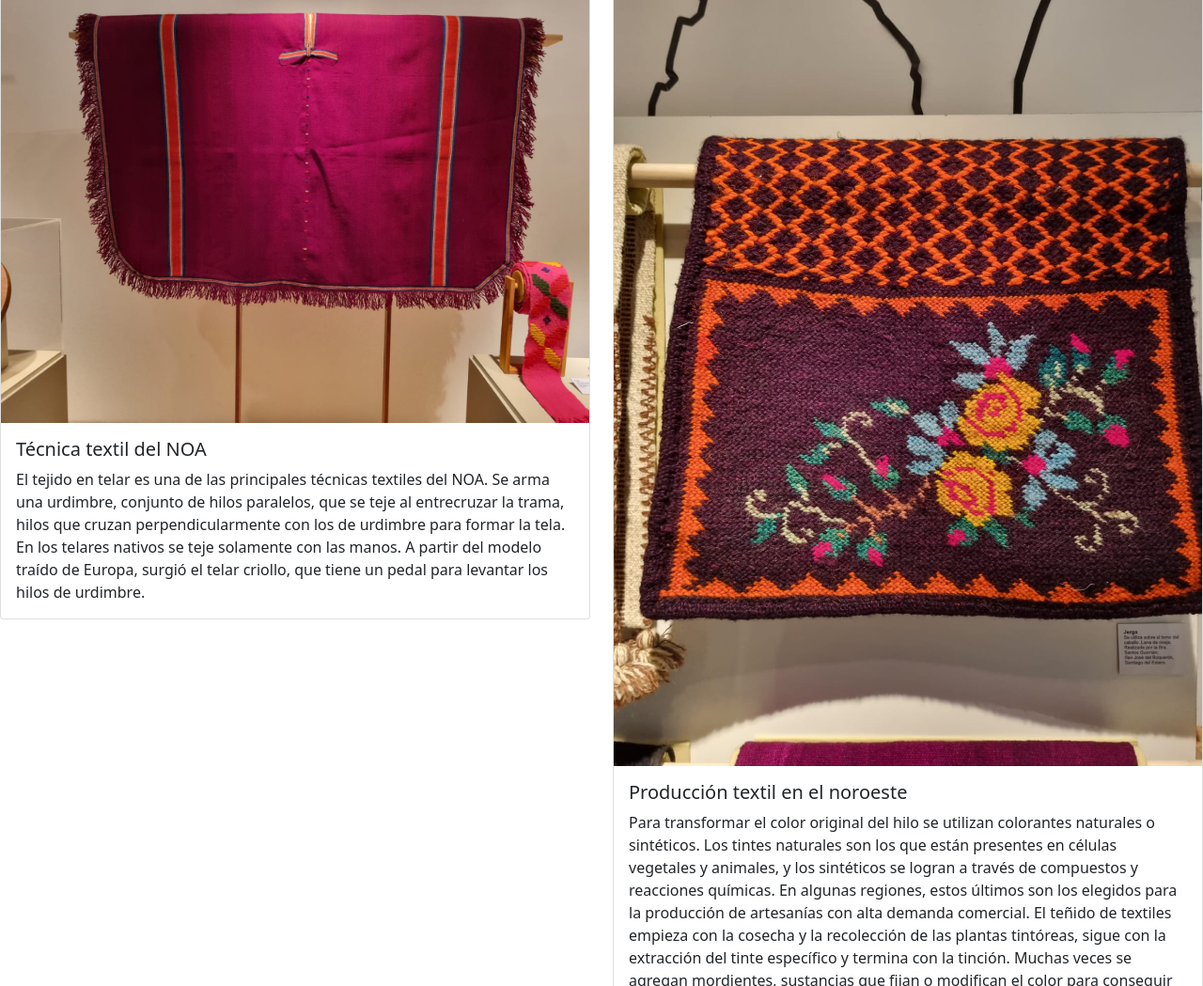
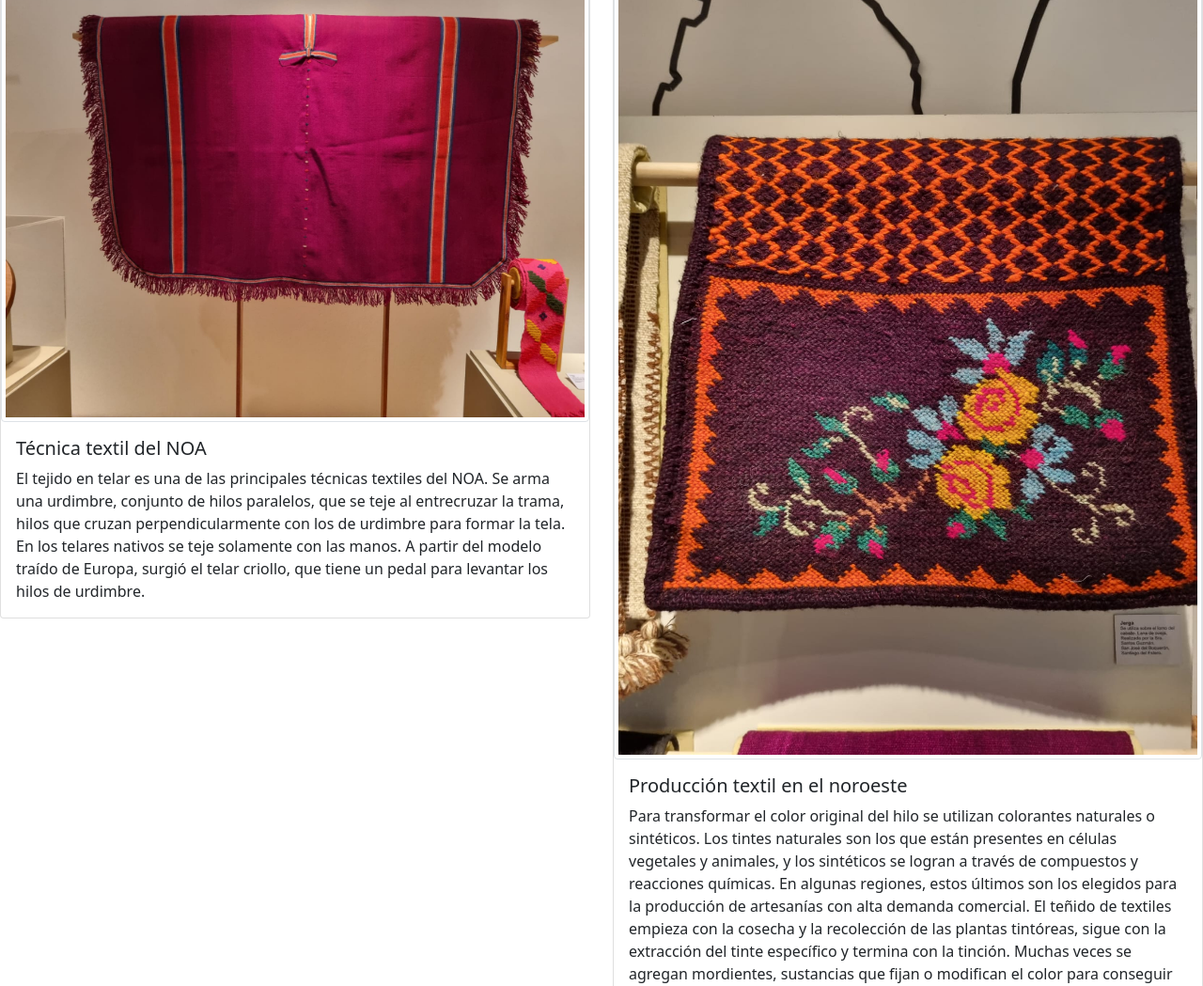
Before and after one commit to IsabelIMTextil/phpintegrador1, a PHP site: page /pages/noa.php in a window 1280 px wide. Shown: the part 1216-2265 px from the top of the page at 94% size. Run offline with PHP 8.4, Linux system fonts and the light colour scheme.

Commit message:
se ven las fotos y los vídeos

```diff
--- a/pages/mapuche.php
+++ b/pages/mapuche.php
@@ -112,7 +112,7 @@
 <!-- <div class="row row-cols-1 row-cols-md-2 g-4"> -->
 <div class="col">
     <div class="card">
-    <iframe  class="m-auto p-1" width="80%" height="315" src="https://www.youtube.com/watch?v=DJC50gjxbA8&t=49s" title="YouTube video player" frameborder="0" allow="accelerometer; autoplay; clipboard-write; encrypted-media; gyroscope; picture-in-picture; web-share" allowfullscreen></iframe>
+    <iframe class="m-auto p-1" width="80%" height="315" src="https://www.youtube.com/embed/DJC50gjxbA8?si=c-U_kEllcTc7KBP7" title="YouTube video player" frameborder="0" allow="accelerometer; autoplay; clipboard-write; encrypted-media; gyroscope; picture-in-picture; web-share" allowfullscreen></iframe>
 
     </div>
 </div>
--- a/pages/noa.php
+++ b/pages/noa.php
@@ -1,8 +1,4 @@
 
-
-<link href="https://cdn.jsdelivr.net/npm/bootstrap@5.1.3/dist/css/bootstrap.min.css" rel="stylesheet" integrity="sha384-1BmE4kWBq78iYhFldvKuhfTAU6auU8tT94WrHftjDbrCEXSU1oBoqyl2QvZ6jIW3" crossorigin="anonymous">
-
-<body>
 
 <!-- LOGO -->
 </div>
@@ -28,12 +24,12 @@
 
 
 <!-- empieza bootstrap -->
-
+<!-- dardo + ... -->
 
 <div class="row row-cols-1 row-cols-md-2 g-4">
   <div class="col">
     <div class="card">
-      <img src="imagenes/noa_manta.jpeg" class="card-img-top" alt="manta tejia en telar criollo">
+      <img src="../imagenes/noa_manta.jpeg" class="img-thumbnail rounded" alt="manta tejia en telar criollo">
       <div class="card-body">
         <h5 class="card-title">NOA - Noroeste Argentino</h5>
         <p class="card-text">El noroeste argentino está integrado por las provincias de Jujuy, Salta, Tucumán, Catamarca, La Rioja y Santiago del Estero. Esta región tuvo un importante desarrollo prehispánico. Además, cuenta con las ciudades coloniales más antiguas de nuestro país, ya que es la zona de entrada de los conquistadores españoles desde Perú. Las poblaciones locales vivieron y viven en los muy distintos paisajes: están las altas montañas y los valles fértiles, las quebradas y las sierras subandinas, las yungas y la puna. </p>
@@ -42,7 +38,7 @@
   </div>
   <div class="col">
     <div class="card">
-      <img src="imagenes/noa_alforja.jpeg" class="card-img-top" alt="alforja tejida">
+      <img src="../imagenes/noa_alforja.jpeg" class="img-thumbnail rounded" alt="alforja tejida">
       <div class="card-body">
         <h5 class="card-title">Alforja</h5>
         <p class="card-text">Según la altura, la temperatura y la humedad, en cada lugar encontramos maís, quinoa, hojas de coca, sal o semillas de cebil, entre otros. Con todos esos recursos naturales, que conviven en pocos kilómetros de distancia, el intercambio siempre fue fundamental en las organización económica, social y política de las comunidades del NOA. Foto: alforja, que se utiliza para el transporte de cargas. Tejida en telar criollo y bordada. Lana de oveja. Realizada por Dionisia de Ramos</p>
@@ -55,7 +51,7 @@
 <div class="row row-cols-1 row-cols-md-2 g-4">
   <div class="col">
     <div class="card">
-      <img src="imagenes/noa_poncho.jpeg" class="card-img-top" alt="poncho tejido en telar criollo">
+      <img src="../imagenes/noa_poncho.jpeg" class="img-thumbnail rounded" alt="poncho tejido en telar criollo">
       <div class="card-body">
         <h5 class="card-title">Técnica textil del NOA</h5>
         <p class="card-text">El tejido en telar es una de las principales técnicas textiles del NOA. Se arma una urdimbre, conjunto de hilos paralelos, que se teje al entrecruzar la trama, hilos que cruzan perpendicularmente con los de urdimbre para formar la tela. En los telares nativos se teje solamente con las manos. A partir del modelo traído de Europa, surgió el telar criollo, que tiene un pedal para levantar los hilos de urdimbre.</p>
@@ -64,7 +60,7 @@
   </div>
   <div class="col">
     <div class="card">
-      <img src="imagenes/noa_jerga.jpeg" class="card-img-top" alt="jerga tejida">
+      <img src="../imagenes/noa_jerga.jpeg" class="img-thumbnail rounded" alt="jerga tejida">
       <div class="card-body">
         <h5 class="card-title">Producción textil en el noroeste</h5>
         <p class="card-text">Para transformar el color original del hilo se utilizan colorantes naturales o sintéticos. Los tintes naturales son los que están presentes en células vegetales y animales, y los sintéticos se logran a través de compuestos y reacciones químicas. En algunas regiones, estos últimos son los elegidos para la producción de artesanías con alta demanda comercial. El teñido de textiles empieza con la cosecha y la recolección de las plantas tintóreas, sigue con la extracción del tinte específico y termina con la tinción. Muchas veces se agregan mordientes, sustancias que fijan o modifican el color para conseguir más tonalidades. En estos procesos participa toda la comunidad. </p>
@@ -78,7 +74,7 @@
 <div class="row row-cols-1 row-cols-md-2 g-4">
   <div class="col">
     <div class="card">
-      <img src="imagenes/noa_chuspa.jpeg" class="card-img-top" alt="Chuspa">
+      <img src="../imagenes/noa_chuspa.jpeg" class="img-thumbnail rounded" alt="Chuspa">
       <div class="card-body">
         <h5 class="card-title">Chuspa para guardar hojas de coca.</h5>
         <p class="card-text">Celebrando la madre tierra. Una práctica destacada en esta región es la celebración de la fiesta de la Pachamama, cuando las comunidades se reúnen para pedir y agradecer a la Madre Tierra. Se ofrendan a la tierra alimentos y bebidas, y se ata un hilo rojo, generalmente de lana, en las muñecas y los tobillos de las personas, en los instrumentos musicales y hasta en los animales como símbolo de protección. Foto: Chuspa realizada en lana de oveja, borlas teñidas con ikat por Natalia Calizayo, Suripugio, Jujuy.</p>
@@ -87,7 +83,7 @@
   </div>
   <div class="col">
     <div class="card">
-      <img src="..imagenes/noa_telarcintura.jpeg" class="card-img-top" alt="faja en telar de cintura">
+      <img src="../imagenes/noa_telarcintura.jpeg" class="img-thumbnail rounded" alt="faja en telar de cintura">
       <div class="card-body">
         <h5 class="card-title">Telar de cintura</h5>
         <p class="card-text">El telar de cintura es la técnica de tejido nativa del NOA. Foto: faja realizada en telar de cintura por Rita Peñaloza, Maimará, jujuy.</p>
@@ -99,9 +95,11 @@
 <!-- <div class="row row-cols-1 row-cols-md-2 g-4"> -->
 <div class="col">
     <div class="card">
-    <iframe  class="m-auto p-1" width="100%" height="315" src="https://www.youtube.com/watch?v=4D-s2LdMUls&t=3s" title="YouTube video player" frameborder="0" allow="accelerometer; autoplay; clipboard-write; encrypted-media; gyroscope; picture-in-picture; web-share" allowfullscreen></iframe>
+    <iframe class="m-auto p-1" width="80%"  height="315" src="https://www.youtube.com/embed/4D-s2LdMUls?si=7D0LxyX41QOH7adH" title="YouTube video player" frameborder="0" allow="accelerometer; autoplay; clipboard-write; encrypted-media; gyroscope; picture-in-picture; web-share" allowfullscreen></iframe>
 
-    <iframe class="m-auto p-1" width="100%" height="315" src="https://www.youtube.com/watch?v=zSJsVMYS-HA" title="YouTube video player" frameborder="0" allow="accelerometer; autoplay; clipboard-write; encrypted-media; gyroscope; picture-in-picture; web-share" allowfullscreen></iframe>
+      <br><br>
+
+      <iframe class="m-auto p-1" width="80%"  height="315" src="https://www.youtube.com/embed/zSJsVMYS-HA?si=fV1_fTxPIc1oKiLT" title="YouTube video player" frameborder="0" allow="accelerometer; autoplay; clipboard-write; encrypted-media; gyroscope; picture-in-picture; web-share" allowfullscreen></iframe>
     </div>
 </div>
 
```
Also changed, not shown: pages/wichi.php (+2 -15 lines), imagenes/noa_manta.jpeg (renamed from imagenes/noa manta.jpeg).
